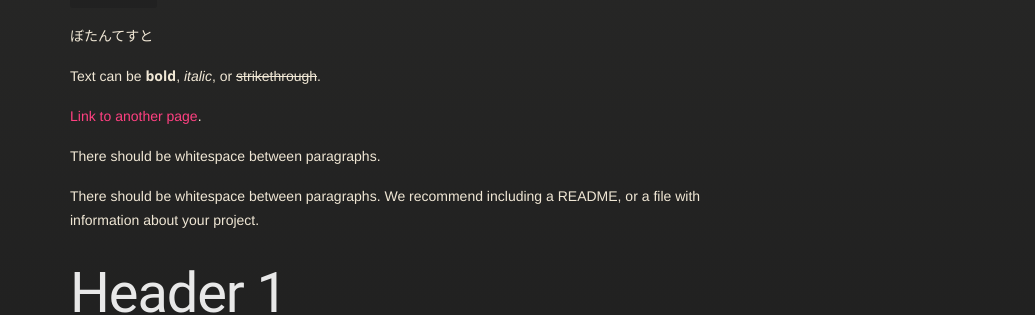
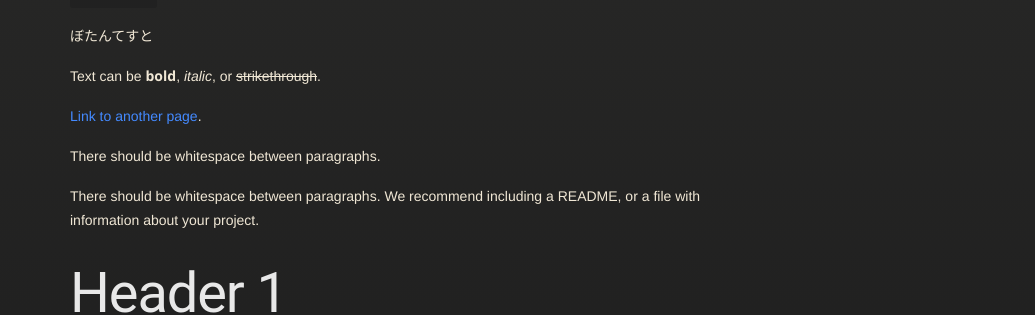
Before and after one commit to gyaaaaaaaaaaaa/readmetest.github.io, a Jekyll site: the page built from index.md, in a window 1280 px wide. Shown: the part 268-583 px from the top of the page, without its empty margins (245-1280 px from the left). Built offline with Jekyll 4.4.1, drawn with Linux system fonts in a browser that asks for light colours; our own code applies the rules of GitHub Pages for plain Markdown files.

Commit message:
Update default.html

```diff
--- a/_layouts/default.html
+++ b/_layouts/default.html
@@ -17,7 +17,7 @@
     <![endif]-->
     <!--[マテリアルデザインテスト]><![endif]-->
     <link rel="stylesheet" href="https://fonts.googleapis.com/icon?family=Material+Icons">
-    <link rel="stylesheet" href="https://code.getmdl.io/1.3.0/material.indigo-pink.min.css">
+    <link rel="stylesheet" href="https://code.getmdl.io/1.3.0/material.indigo-blue.min.css" />
     <script defer src="https://code.getmdl.io/1.3.0/material.min.js"></script>
     <!--[マテリアルデザインテスト]><![endif]-->
     <meta name="viewport" content="width=device-width, initial-scale=1, user-scalable=no">
```
